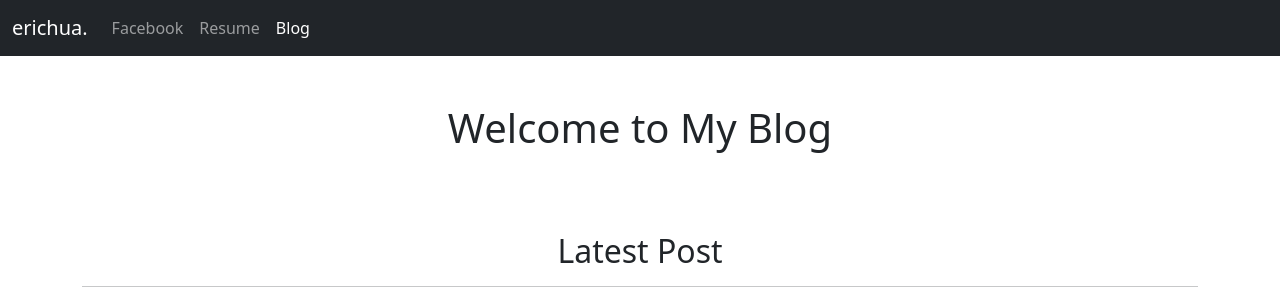
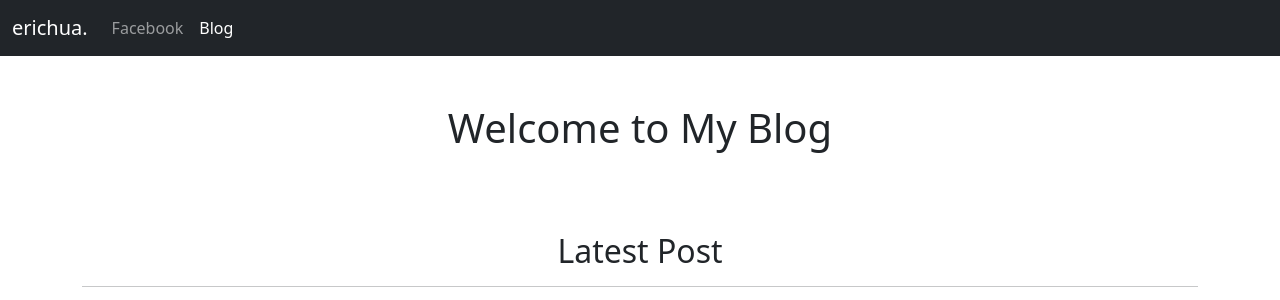
Before and after one commit to erichua00/portfolio, a Django app: page /blog/ in a window 1280 px wide. Shown: the top 300 px of the page. Run offline with Django 3.2, Linux system fonts and the light colour scheme; data that the repository does not hold is empty; some libraries are stand-ins or nearby versions.

Commit message:
remove some pic

```diff
--- a/blog/templates/blog/allblogs.html
+++ b/blog/templates/blog/allblogs.html
@@ -58,7 +58,7 @@
         <div class="collapse navbar-collapse" id="navbarNav">
           <div class="navbar-nav ml-auto">
             <a class="nav-item nav-link" href="https://facebook.com">Facebook</a>
-            <a class="nav-item nav-link" href="{%static 'lock screen.jpg'%}">Resume</a>
+            <!-- <a class="nav-item nav-link" href="{%static 'lock screen.jpg'%}">Resume</a> -->
             <a class="nav-item nav-link active" href="{%url 'allblogs'%}">Blog</a>
           </div>
         </div>
--- a/blog/templates/blog/detail.html
+++ b/blog/templates/blog/detail.html
@@ -58,7 +58,7 @@
         <div class="collapse navbar-collapse" id="navbarNav">
           <div class="navbar-nav ml-auto">
             <a class="nav-item nav-link" href="https://facebook.com">Facebook</a>
-            <a class="nav-item nav-link" href="{%static 'lock screen.jpg'%}">Resume</a>
+            <!-- <a class="nav-item nav-link" href="{%static 'lock screen.jpg'%}">Resume</a> -->
             <a class="nav-item nav-link active" href="{%url 'allblogs'%}">Blog</a>
           </div>
         </div>
```
